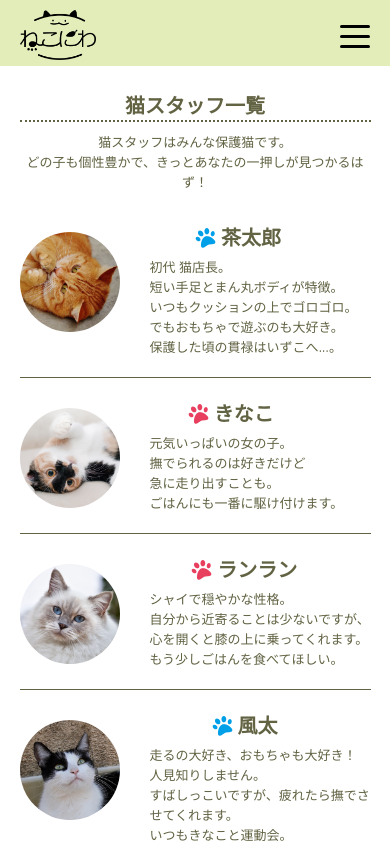
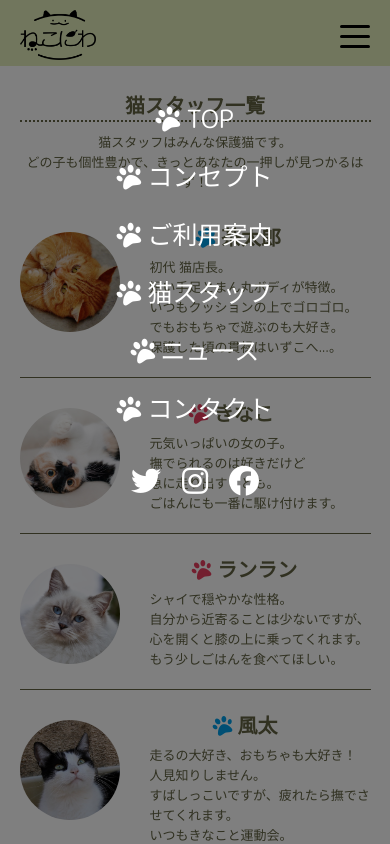
Before and after one commit to satake423/nekoniwa.github.io, a plain HTML site: page staff.html in a window 390 px wide. Both pictures are taken after a click on the element 355 px from the left and 36 px from the top of the page. Shown: the top 844 px of the page. Drawn offline with nearby package versions, Linux system fonts and the light colour scheme.

Commit message:
Update staff.html

```diff
--- a/staff.html
+++ b/staff.html
@@ -31,7 +31,7 @@
             </div>
         </div>
         <div class="header-responsive">
-            <div class=" btn toggle-btn">
+            <div class=" btn toggle-btn menu-click">
                 <a href="#" class="menu-trigger">
                     <span class="trigger1"></span>
                     <span class="trigger2"></span>
@@ -40,7 +40,7 @@
             </div>
             <div class="responsive-menu">
                 <ul>
-                    <li><a href="#" class="btn"><i class="fas fa-paw"></i>TOP</a></li>
+                    <li><a href="top.html" class="btn"><i class="fas fa-paw"></i>TOP</a></li>
                     <li><a href="concept.html" target="_brank" class="btn"><i class="fas fa-paw"></i>コンセプト</a></li>
                     <li><a href="#menu" class="btn"><i class="fas fa-paw"></i>ご利用案内</a></li>
                     <li><a href="staff.html" target="_brank" class="btn"><i class="fas fa-paw"></i>猫スタッフ</a></li>
```
